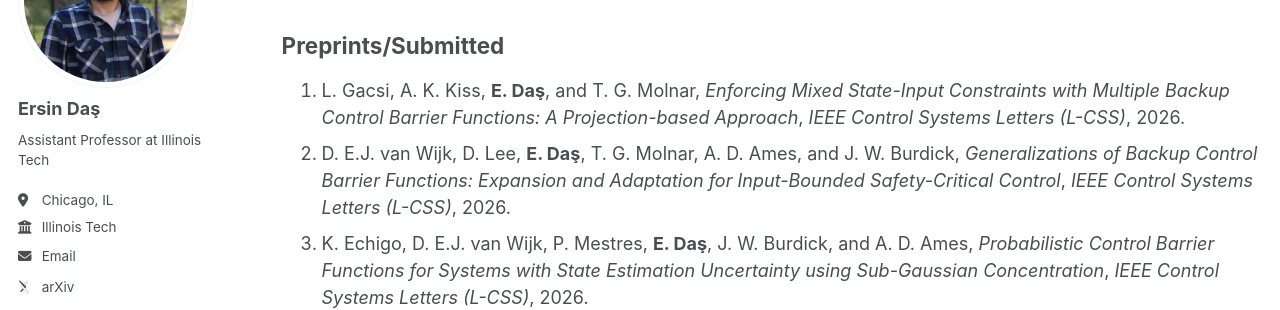
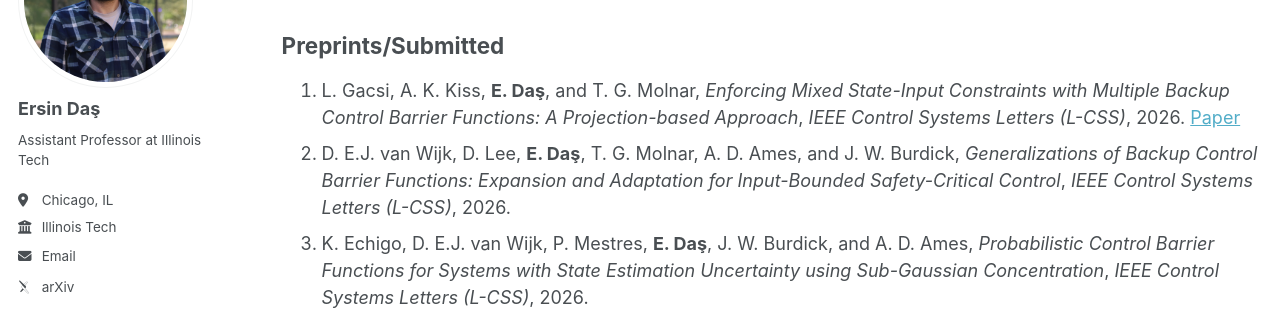
Before and after one commit to ersindas/ersindas.github.io, a Jekyll site: the page built from _pages/publications.md, in a window 1280 px wide and 900 px high. Shown: the part 192-502 px from the top of the window. Built offline with Jekyll 4.4.1, drawn with Linux system fonts in a browser that asks for light colours; some web fonts are replaced.

Commit message:
Add paper links to publications section
Added links to preprints for easier access.

```diff
--- a/_pages/publications.md
+++ b/_pages/publications.md
@@ -9,7 +9,7 @@ author_profile: true
 
 ## Preprints/Submitted
 1. L. Gacsi, A. K. Kiss, **E. Daş**, and T. G. Molnar, *Enforcing Mixed State-Input Constraints with Multiple Backup
-Control Barrier Functions: A Projection-based Approach*, *IEEE Control Systems Letters (L-CSS)*, 2026.
+Control Barrier Functions: A Projection-based Approach*, *IEEE Control Systems Letters (L-CSS)*, 2026. [Paper](https://arxiv.org/pdf/2603.17097)
 2. D. E.J. van Wijk, D. Lee, **E. Daş**, T. G. Molnar, A. D. Ames, and J. W. Burdick, *Generalizations of Backup Control Barrier Functions:
 Expansion and Adaptation for Input-Bounded Safety-Critical Control*, *IEEE Control Systems Letters (L-CSS)*, 2026.
 3. K. Echigo, D. E.J. van Wijk, P. Mestres, **E. Daş**, J. W. Burdick, and A. D. Ames, *Probabilistic Control Barrier Functions for Systems with State Estimation Uncertainty using Sub-Gaussian Concentration*, *IEEE Control Systems Letters (L-CSS)*, 2026.
```
